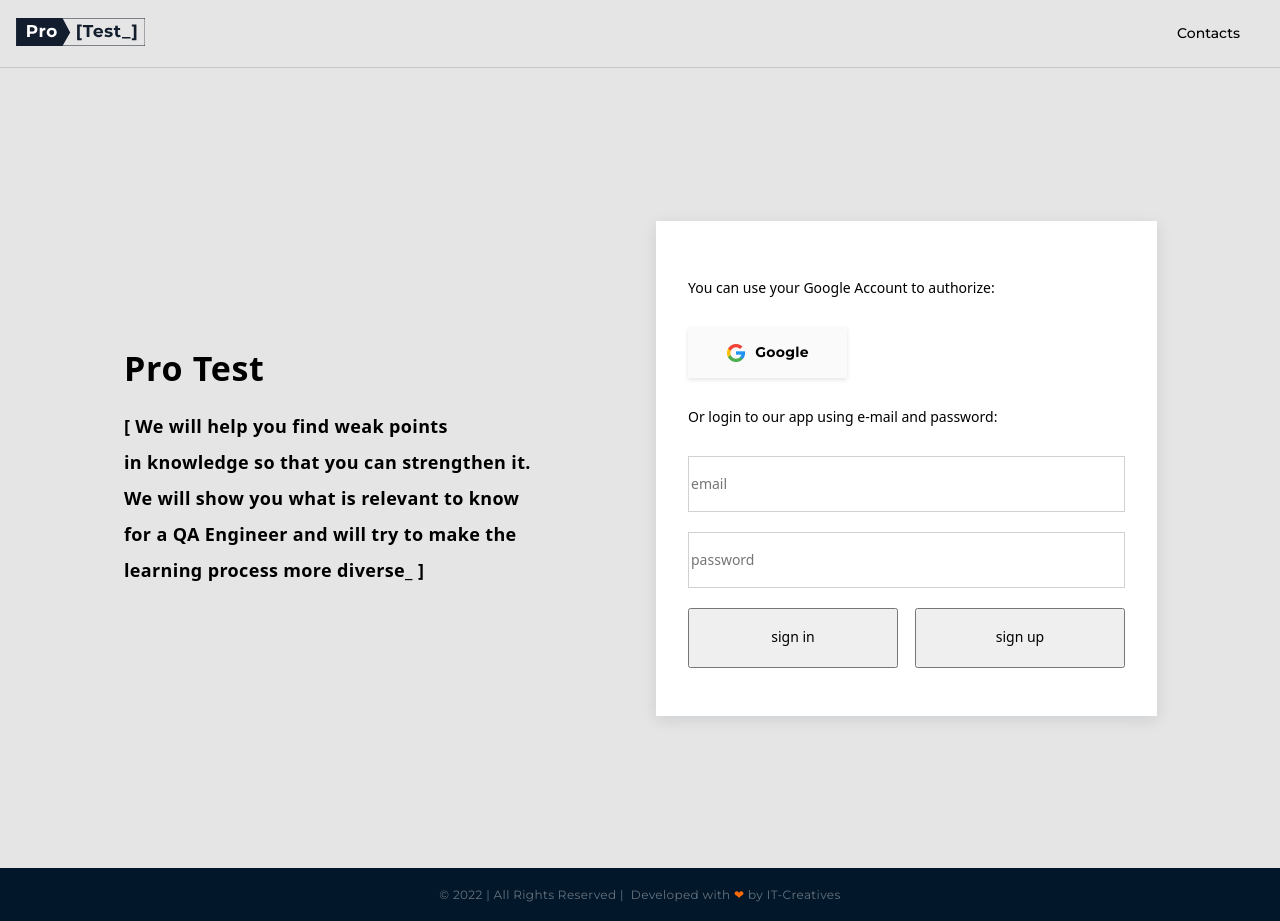
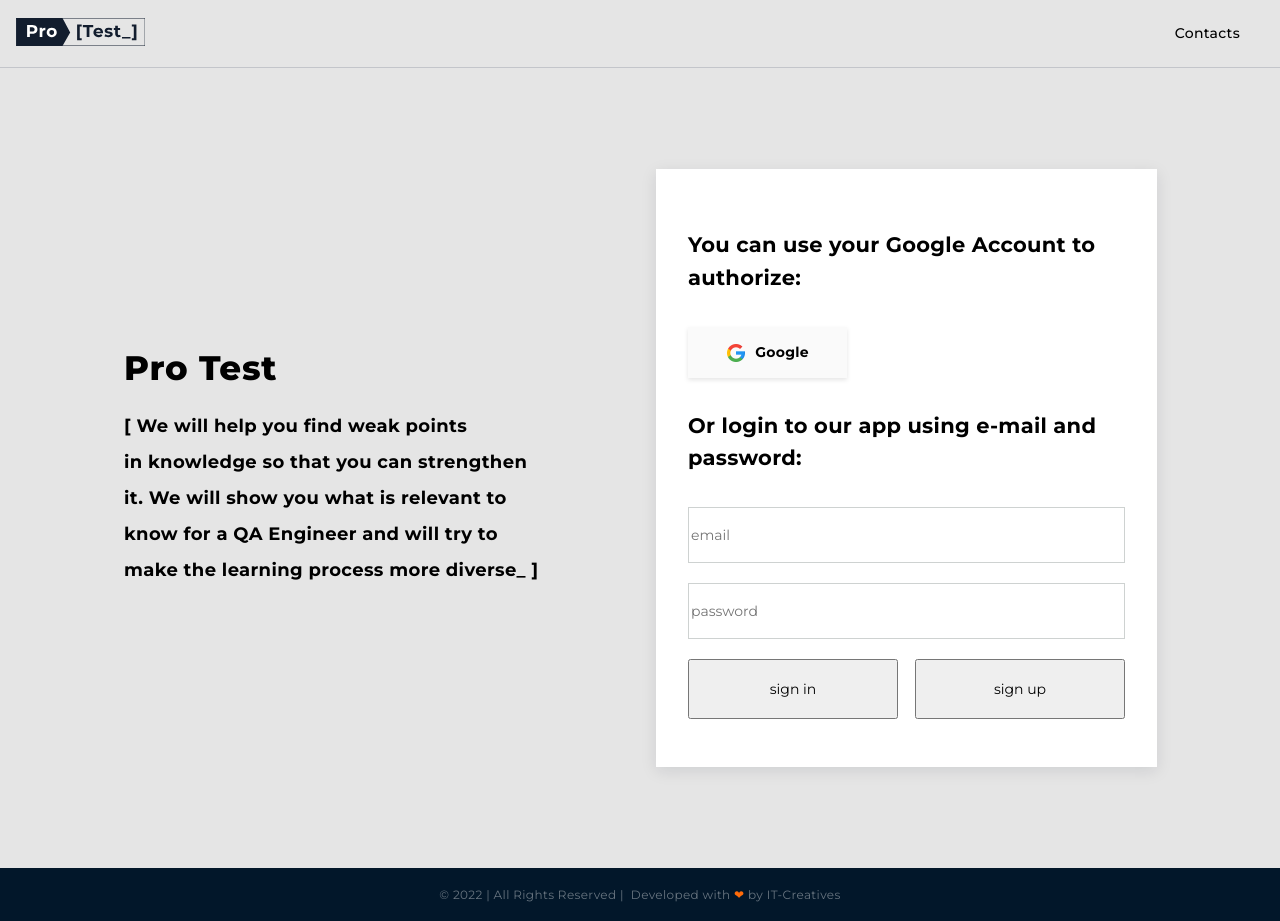
Before and after one commit to AnnaSobchenko/pro-test, a React (Create React App) app: page /auth in a window 1280 px wide. Built offline with nearby package versions, Linux system fonts and the light colour scheme.

Commit message:
li style bugfix

```diff
--- a/src/components/ContactsItem/ContactsItem.module.scss
+++ b/src/components/ContactsItem/ContactsItem.module.scss
@@ -5,6 +5,7 @@
     margin-left: auto;
     margin-right: auto;
     margin-bottom: 20px;
+    list-style: none;
 
     transition-property:box-shadow;
     transition-duration: 250ms;
--- a/src/index.scss
+++ b/src/index.scss
@@ -49,12 +49,17 @@ body {
   height: 100%;
   width: 100%;
   font-size: 100%;
-  line-height: 1;
   font-size: 14px;
   -ms-text-size-adjust: 100%;
   -moz-text-size-adjust: 100%;
   -webkit-text-size-adjust: 100%;
   margin: 0;
+  background-color: var(--primary-bg-color);
+  font-family: Montserrat;
+  font-style: 400;
+  line-height: 1.57;
+  letter-spacing: 0.02em;
+  color: #000000;
 }
 
 input,
@@ -82,25 +87,10 @@ a:hover {
   text-decoration: none;
 }
 
-ul,
-li {
-  list-style: none;
-}
-
 img {
   display: block;
   max-width: 100%;
   height: auto;
-}
-
-h1,
-h2,
-h3,
-h4,
-h5,
-h6 {
-  font-size: inherit;
-  font-weight: 400;
 }
 
 .visually-hidden {
```
